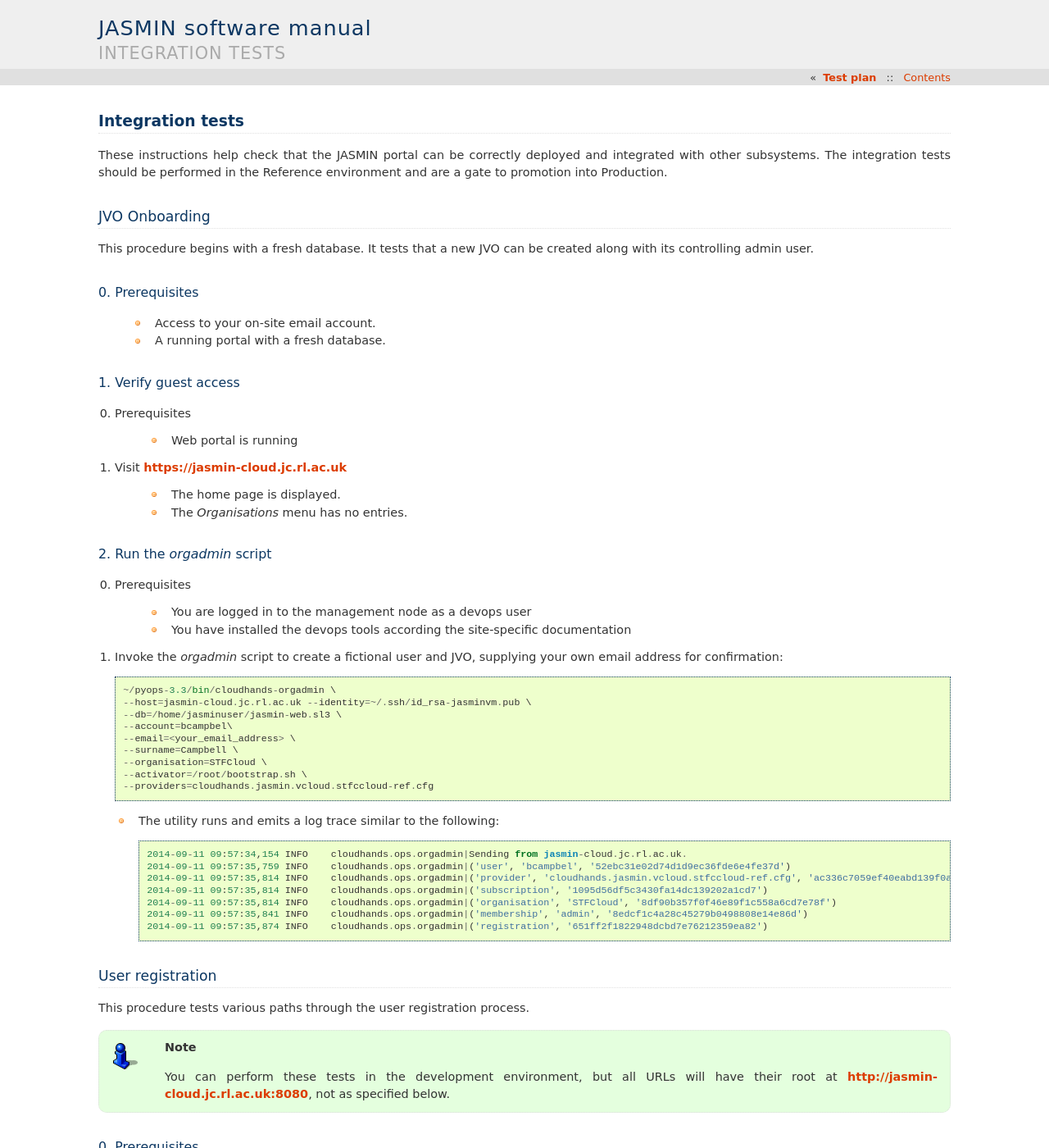
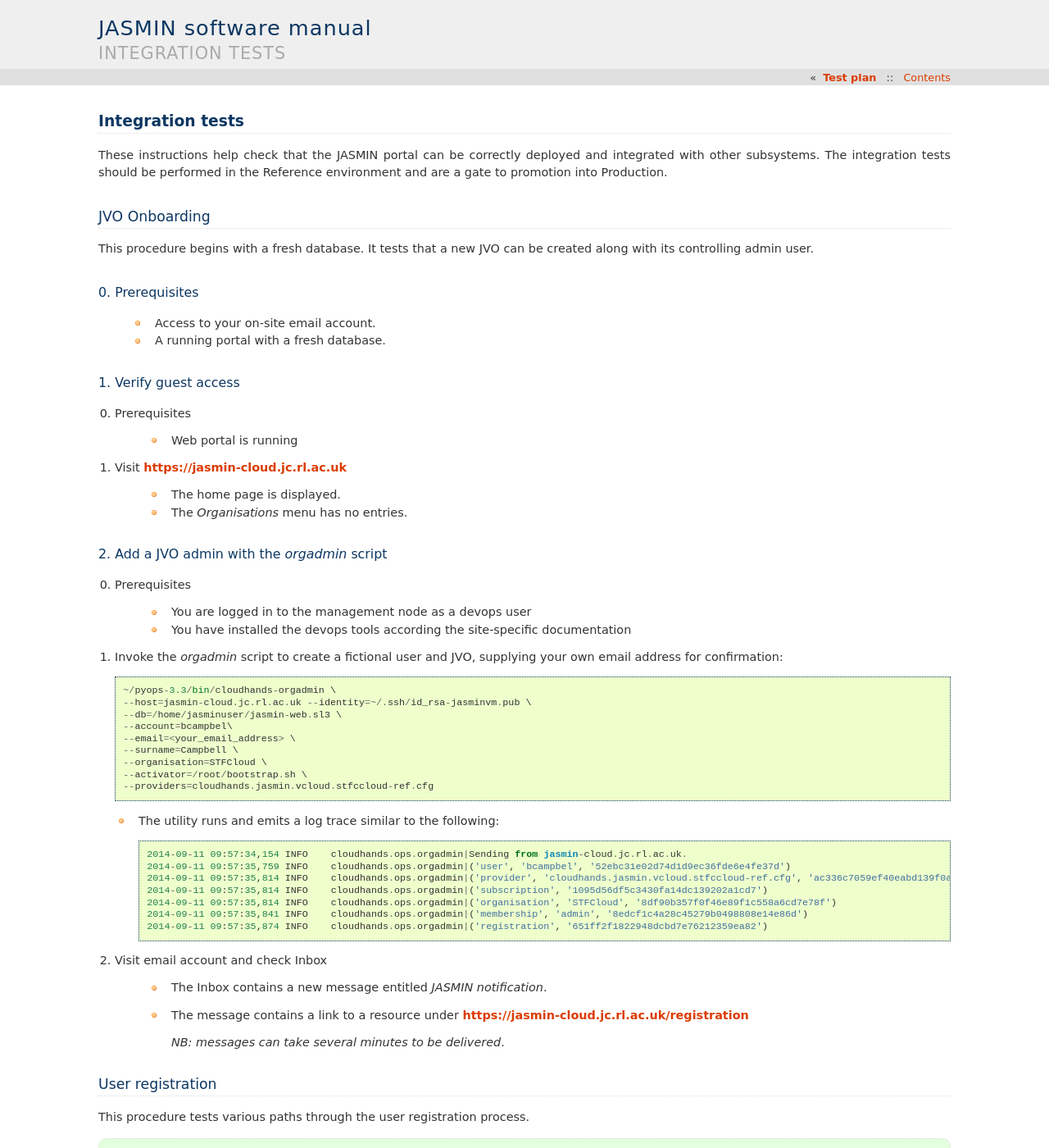
Before and after one commit to cedadev/cloudhands-ops, a Sphinx documentation site: the page built from cloudhands/ops/doc/tst-integration.rst, in a window 1280 px wide and 1400 px high. Shown: the whole window at 82% size. Built offline with Sphinx 7.4.7, drawn with Linux system fonts in a browser that asks for light colours.

Commit message:
New registration workflow successfully triggers email but new state transitions required further on.

```diff
--- a/cloudhands/ops/doc/tst-integration.rst
+++ b/cloudhands/ops/doc/tst-integration.rst
@@ -33,8 +33,8 @@
     * The home page is displayed.
     * The `Organisations` menu has no entries.
 
-2. Run the `orgadmin` script
-----------------------------
+2. Add a JVO admin with the `orgadmin` script
+---------------------------------------------
 
 0. Prerequisites
 
@@ -64,6 +64,14 @@
         2014-09-11 09:57:35,814 INFO    cloudhands.ops.orgadmin|('organisation', 'STFCloud', '8df90b357f0f46e89f1c558a6cd7e78f')
         2014-09-11 09:57:35,841 INFO    cloudhands.ops.orgadmin|('membership', 'admin', '8edcf1c4a28c45279b0498808e14e86d')
         2014-09-11 09:57:35,874 INFO    cloudhands.ops.orgadmin|('registration', '651ff2f1822948dcbd7e76212359ea82')
+
+2. Visit email account and check Inbox
+
+    * The Inbox contains a new message entitled `JASMIN notification`.
+    * The message contains a link to a resource under
+      https://jasmin-cloud.jc.rl.ac.uk/registration
+
+      *NB: messages can take several minutes to be delivered*.
 
 User registration
 ~~~~~~~~~~~~~~~~~
```
Also changed, not shown: 1 other file.
